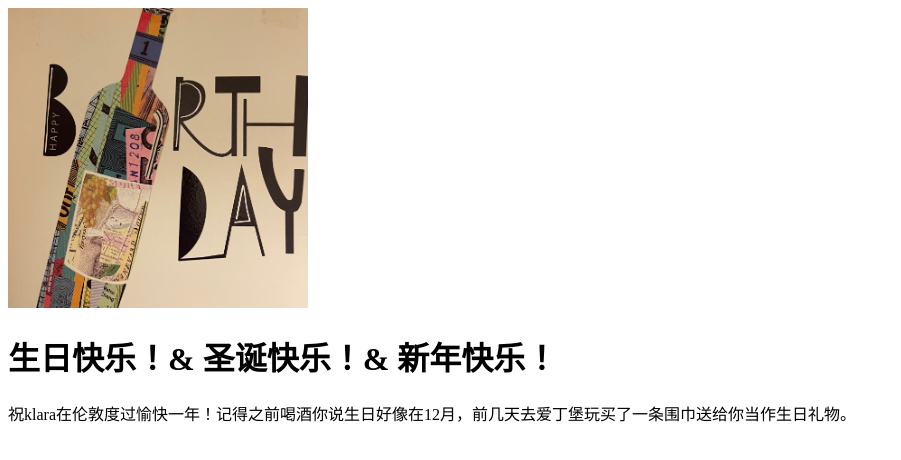
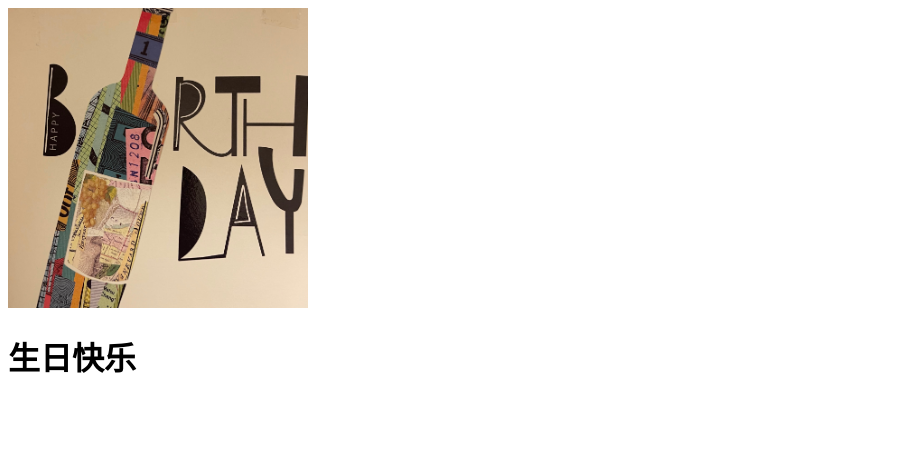
Before and after one commit to CJJ8848/CJJ8848.github.io, a plain HTML site: page index.html in a window 1280 px wide. Shown: the whole page, without its empty margins (0-901 px from the left). Drawn offline with Linux system fonts and the light colour scheme.

Commit message:
Update index.html

```diff
--- a/index.html
+++ b/index.html
@@ -2,7 +2,7 @@
 <html>
 <body>
 <img src="img1.jpg" alt="happybirthday" width="300" height="300">
-<h1>生日快乐！& 圣诞快乐！& 新年快乐！</h1>
-<p>祝klara在伦敦度过愉快一年！记得之前喝酒你说生日好像在12月，前几天去爱丁堡玩买了一条围巾送给你当作生日礼物。</p>
+<h1>生日快乐</h1>
+<p></p>
 </body>
 </html>
```
